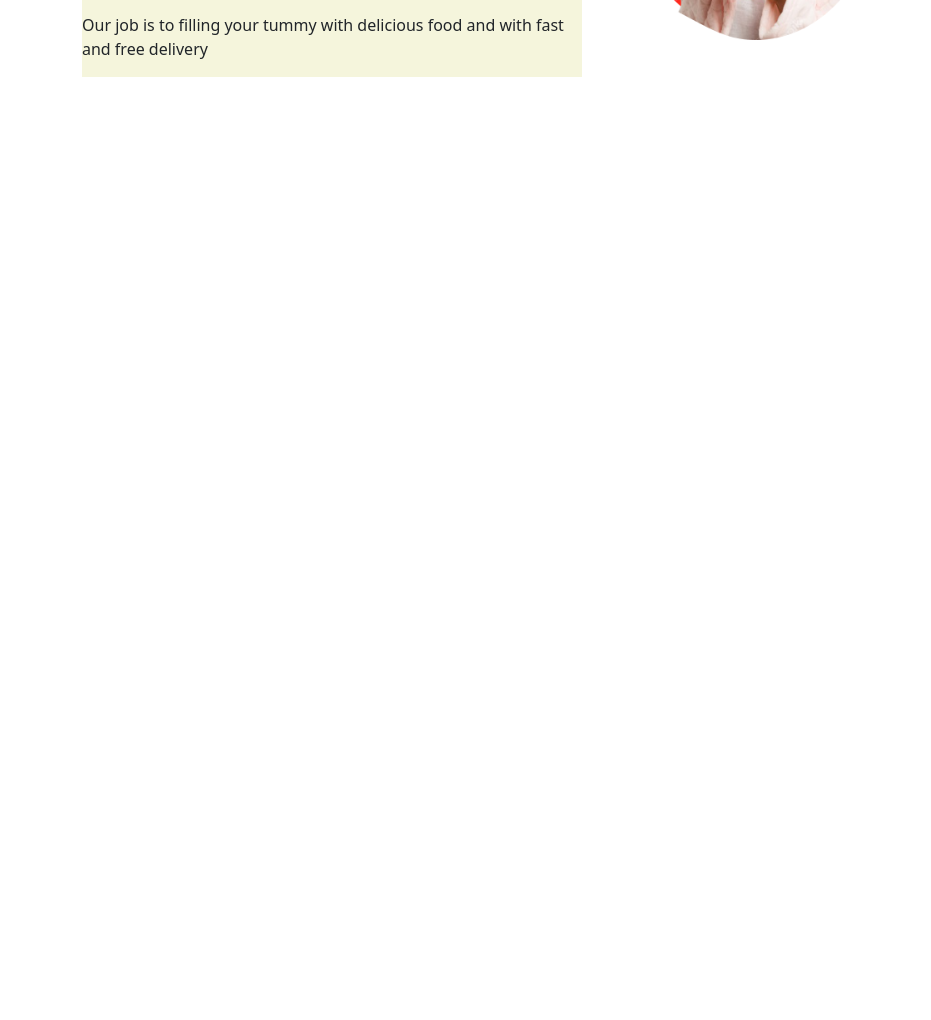
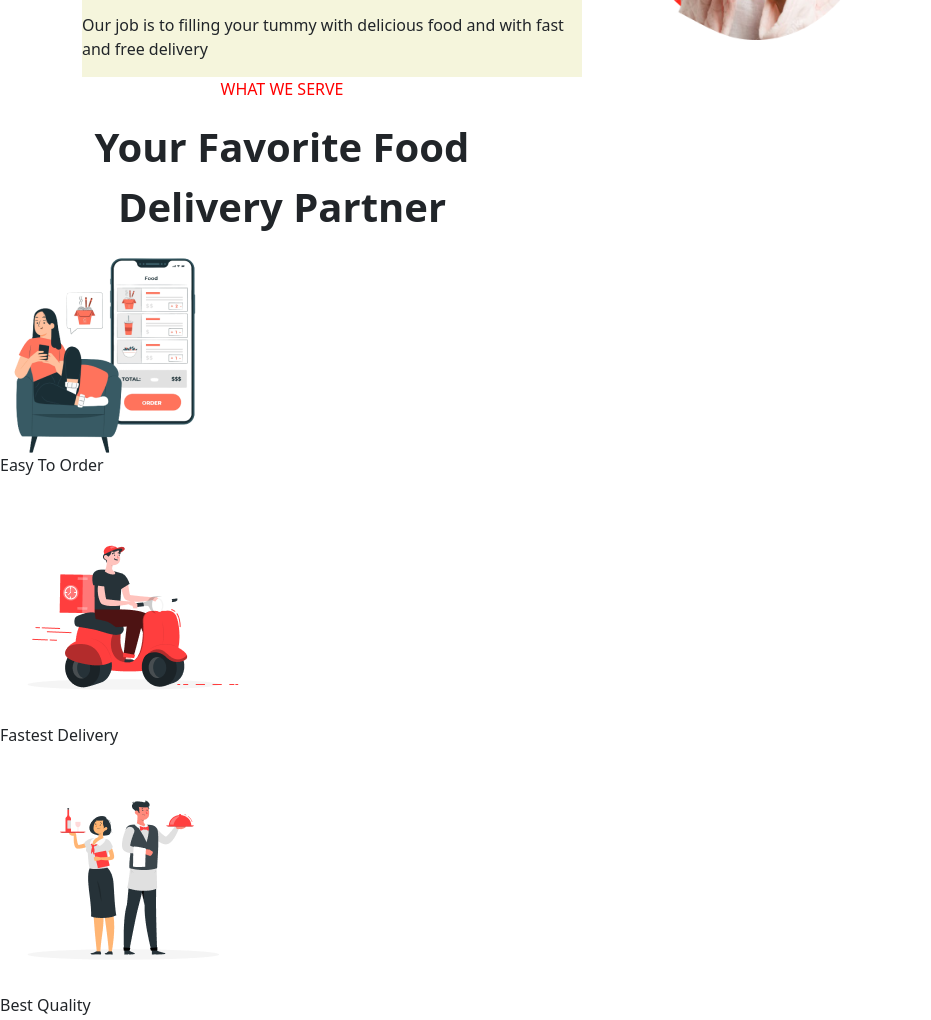
Before and after one commit to Andrade1620/fudo, a plain HTML site: page index.html in a window 1280 px wide. Shown: the part 334-1354 px from the top of the page, without its empty margins (0-931 px from the left). Before the commit the page ends 800 px from the top, so only its background shows below. Drawn offline with nearby package versions, Linux system fonts and the light colour scheme.

Commit message:
Alterações do fudo 11/06/2025

```diff
--- a/assents/css/style.css
+++ b/assents/css/style.css
@@ -45,3 +45,39 @@
     display: flex;
     align-items: center;
 }
+
+#food{
+    color: red;
+}
+
+#btn-get{
+    width: 100px;
+    height: 40px;
+    background-color: rgb(235, 84, 84);
+    color: #ffffff;
+    border-radius: 20px;
+    border: none;
+}
+
+.caixa-titulo{
+    display: flex;
+    justify-content: center;
+    align-items: center;
+    flex-direction: column;
+    text-align: center;
+    background-color: ;
+    width: 400px;
+}
+
+.titulo-secundario{
+    color: red;
+    font-weight: 500;
+    text-align:center;
+
+}
+
+.titulo-primario{
+    font-weight: bolder;
+    font-size: 40px;
+
+}
--- a/index.html
+++ b/index.html
@@ -76,8 +76,32 @@
             </div>
 
         </section>
+        <section class="container">
+            <div class="class caixa-card">
+                <div class="caixa-titulo">
+                    <p class="titulo-secundario">WHAT WE SERVE</p>
+                    <p class="titulo-primario">Your Favorite Food Delivery Partner</p>
+                </div>
+            </div>
+        </section>
+
         <section>
+            <div>
+                <div class="class caixa-f2">
+                    <img id="f2" src="./assents/img/f2.png" alt="Easy To Order">
+                    <p class="imgf2">Easy To Order</p>
+                </div>
 
+                <div class="class caixa-f3">
+                    <img id="f3" src="./assents/img/f3.png" alt="">
+                    <p class="imgf3">Fastest Delivery</p>
+                </div>
+
+                <div class="class caixa-f1">
+                    <img id="f1" src="./assents/img/f1.png" alt="">
+                    <p class="imgf1">Best Quality</p>
+                </div>
+            </div>
         </section>
     </main>
 </body>
```
